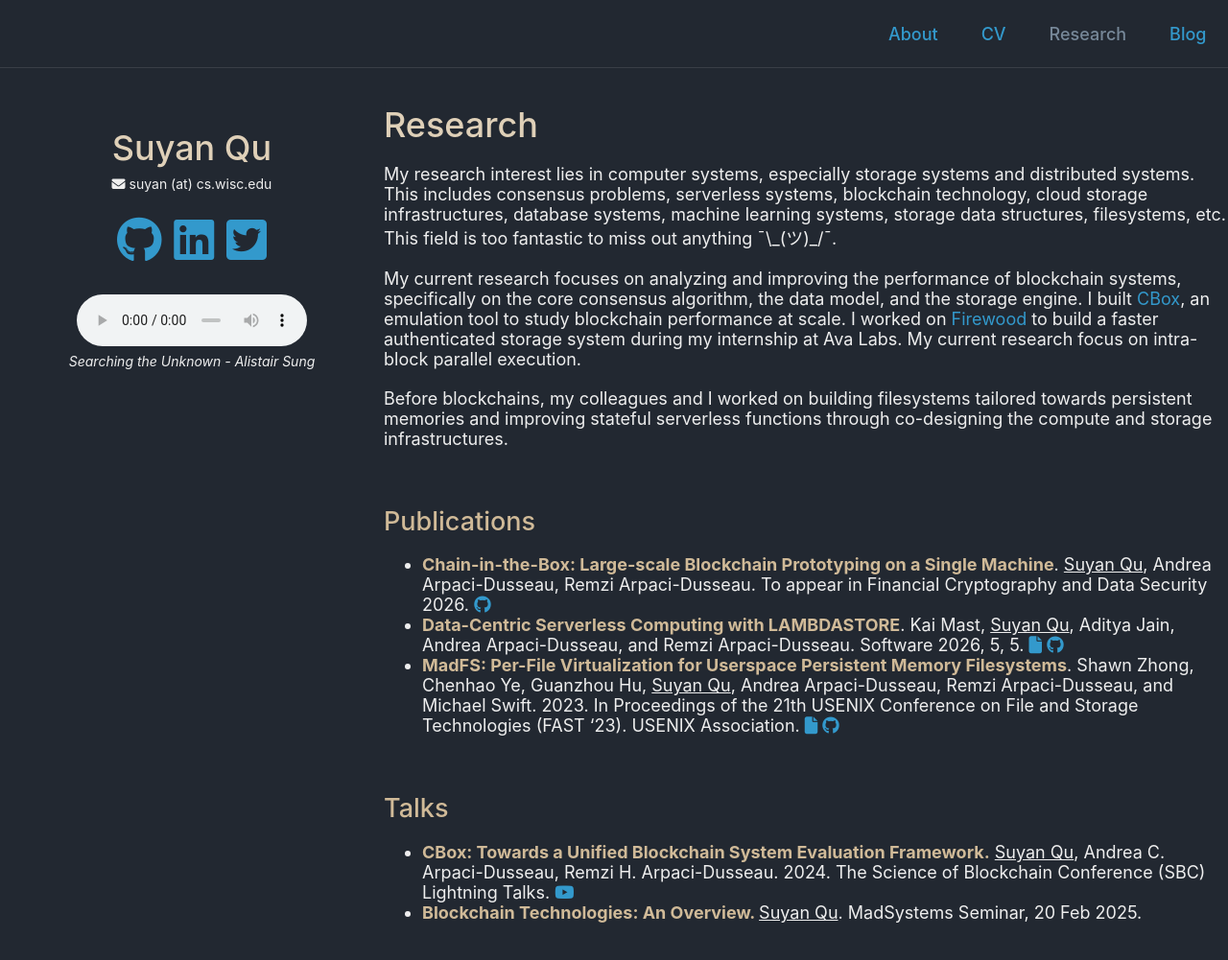
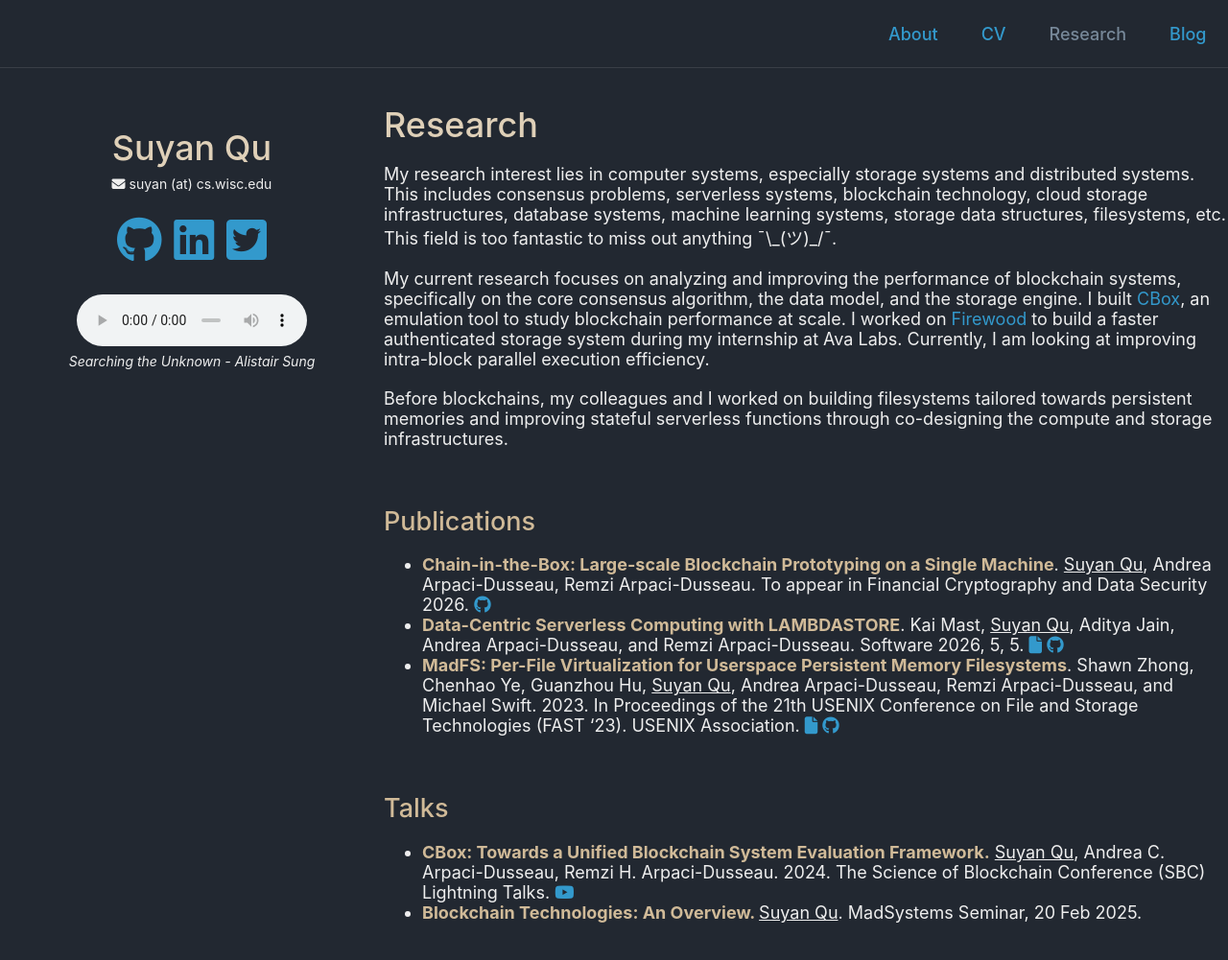
Before and after one commit to qusuyan/qusuyan.github.io, a Jekyll site: the page built from research.md, in a window 1280 px wide and 1032 px high. Shown: the top 1001 px of the window at 96% size. Built offline with Jekyll 4.4.1, drawn with Linux system fonts in a browser that asks for light colours.

Commit message:
rephrase

```diff
--- a/research.md
+++ b/research.md
@@ -7,7 +7,7 @@
 
 My research interest lies in computer systems, especially storage systems and distributed systems. This includes consensus problems, serverless systems, blockchain technology, cloud storage infrastructures, database systems, machine learning systems, storage data structures, filesystems, etc. This field is too fantastic to miss out anything ¯\\\_(ツ)\_/¯.
 
-My current research focuses on analyzing and improving the performance of blockchain systems, specifically on the core consensus algorithm, the data model, and the storage engine. I built [CBox](https://github.com/qusuyan/CBox), an emulation tool to study blockchain performance at scale. I worked on [Firewood](https://github.com/ava-labs/firewood) to build a faster authenticated storage system during my internship at Ava Labs. My current research focus on intra-block parallel execution.
+My current research focuses on analyzing and improving the performance of blockchain systems, specifically on the core consensus algorithm, the data model, and the storage engine. I built [CBox](https://github.com/qusuyan/CBox), an emulation tool to study blockchain performance at scale. I worked on [Firewood](https://github.com/ava-labs/firewood) to build a faster authenticated storage system during my internship at Ava Labs. Currently, I am looking at improving intra-block parallel execution efficiency.
 
 Before blockchains, my colleagues and I worked on building filesystems tailored towards persistent memories and improving stateful serverless functions through co-designing the compute and storage infrastructures.
 
```
